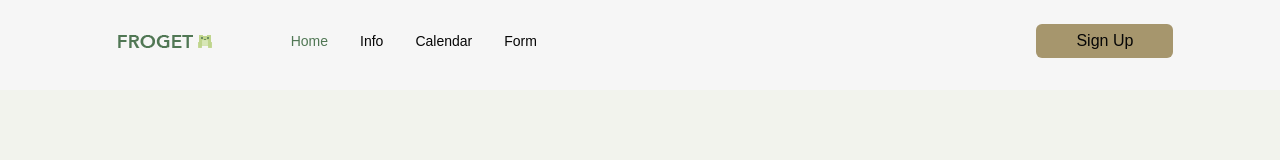
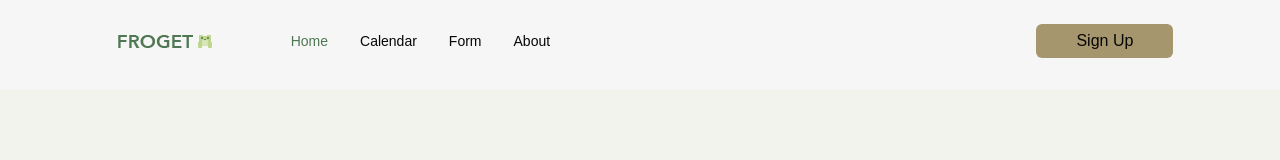
Before and after one commit to thebiggest0/QDS-group-11, a React (Vite) app: page / in a window 1280 px wide. Shown: the top 160 px of the page. Built offline with nearby package versions, Linux system fonts and the light colour scheme; no server answers.

Commit message:
Add responsive scrolling

```diff
--- a/src/scenes/calander/index.tsx
+++ b/src/scenes/calander/index.tsx
@@ -16,6 +16,7 @@ const calender = (props: Props) => {
   // calendar app
 
   return (
+    <section id="calendar">
       <div className="flex w-5/6 mx-auto flex-col items-center gap-10">
         <div className="w-96 h-96">
 
@@ -75,6 +76,7 @@ const calender = (props: Props) => {
 
         </div>
       </div>
+    </section>
   )
 }
 
--- a/src/scenes/navbar/index.tsx
+++ b/src/scenes/navbar/index.tsx
@@ -33,9 +33,9 @@ const Navbar = ({ isTopOfPage, selectedPage, setSelectedPage }: Props) => {
                             <div className={`${flexBetween} w-full`}>
                                 <div className={`${flexBetween} gap-8 text-sm`}>
                                     <Link page="Home" selectedPage={selectedPage} setSelectedPage={setSelectedPage} />
-                                    <Link page="Info" selectedPage={selectedPage} setSelectedPage={setSelectedPage} />
                                     <Link page="Calendar" selectedPage={selectedPage} setSelectedPage={setSelectedPage} />
                                     <Link page="Form" selectedPage={selectedPage} setSelectedPage={setSelectedPage} />
+                                    <Link page="About" selectedPage={selectedPage} setSelectedPage={setSelectedPage} />
                                 </div>
 
                                 <div className={`${flexBetween} gap-8`}>
```
Lines whose indentation alone changed are shown as unchanged.
